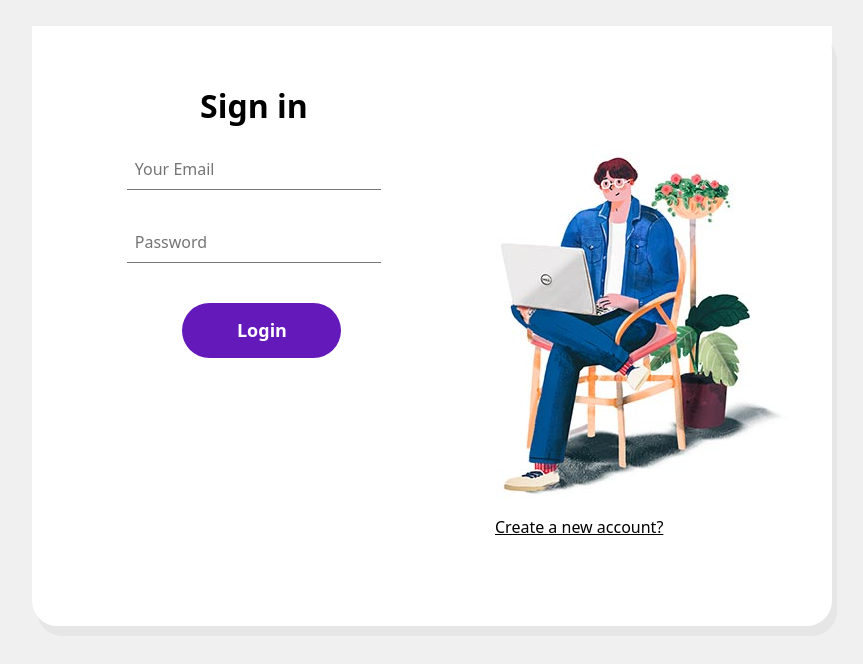
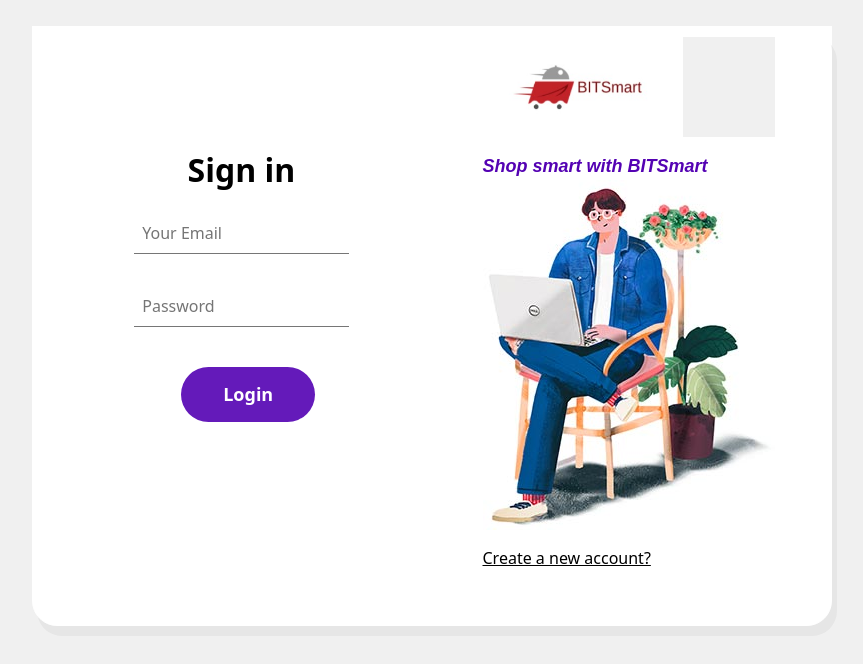
Before and after one commit to pjay20301/BITSmart, a React (Create React App) app in the folder client/: page /signIn in a window 1280 px wide. Shown: the top 664 px of the page, without its empty margins (208-1071 px from the left). Built offline with nearby package versions, Linux system fonts and the light colour scheme.

Commit message:
latest css

```diff
--- a/client/src/components/signIn/signIn.css
+++ b/client/src/components/signIn/signIn.css
@@ -28,7 +28,7 @@
 .signin-image {
     vertical-align: top;
     float: left;
-    margin-top: 7rem;
+    margin-top: 0rem;
     background-color: white;
 }
 
@@ -37,7 +37,8 @@
     vertical-align: top;
     background-color: white;
     float: right;
-    width: 350px;
+    width: 300px;
+    margin-top: 4rem;
 }
 
 .form-group {
@@ -70,6 +71,9 @@
     font-weight: 800;
     background-color: white;
 }
+.signin-image img{
+    background-color: white;
+}
 .signin-image a{
     background-color: white;
     color: black;
@@ -94,3 +98,12 @@ input[type=email], input[type=password]{
 input[type=email]+label i, input[type=password]+label i{
     background-color: white;
 }
+
+text {
+    background-color: white;
+    font-family: Arial, Helvetica, sans-serif;
+    font-style: italic;
+    color: #5402b3;
+    font-size: 18px;
+    font-weight: bold;
+}
--- a/client/src/components/signIn/signIn.jsx
+++ b/client/src/components/signIn/signIn.jsx
@@ -4,6 +4,7 @@ import './signIn.css'
 import signInImg from './signin-image.jpg'
 import { use } from 'bcrypt/promises'
 import { useNavigate } from 'react-router-dom'
+import logo from './logo.jpeg'
 
 const url = 'http://localhost:5000/api/'
 const SignIn = () => {
@@ -82,6 +83,10 @@ const handleSubmit = (e) => {
             </div>
             <div className='signin-image'>
                 <figure>
+                <img src={logo} alt='logo' style={{width: 200, height: 100}}></img>
+                </figure>
+                <text>Shop smart with BITSmart</text>
+                <figure>
                 <img src={signInImg} alt='sign up image'></img>
                 </figure>
                 <a href='/signUp' className='signin-image-link'>
--- a/client/src/components/signUp/SignUp.css
+++ b/client/src/components/signUp/SignUp.css
@@ -32,7 +32,7 @@
 .signup-image {
     vertical-align: top;
     float: left;
-    margin-top: 5rem;
+    margin-top: 0rem;
     background-color: white;
 }
 
@@ -48,6 +48,7 @@
 .form-group {
     vertical-align: top;
     padding: 1rem;
+    background-color: white;
 }
 
 
@@ -59,6 +60,9 @@
 
 .form-title{
     font-weight: 800;
+    background-color: white;
+}
+.signup-image img{
     background-color: white;
 }
 .signup-image a{
@@ -90,3 +94,12 @@ label i{
 input[type="radio"]{
     margin: 0 10px 0 10px;
   }
+
+  text {
+    background-color: white;
+    font-family: Arial, Helvetica, sans-serif;
+    font-style: italic;
+    color: #5402b3;
+    font-size: 18px;
+    font-weight: bold;
+}
--- a/client/src/components/signUp/SignUp.jsx
+++ b/client/src/components/signUp/SignUp.jsx
@@ -4,6 +4,7 @@ import './SignUp.css'
 import signUpImg from './signup-image.jpg'
 import { use } from 'bcrypt/promises';
 import { useNavigate } from 'react-router-dom';
+import logo from './logo.jpeg'
 const url = 'http://localhost:5000/api/'
 
 
@@ -129,6 +130,10 @@ const SignUp = () => {
         </div>
         <div className='signup-image'>
             <figure>
+                <img src={logo} alt='logo' style={{width: 200, height: 100}}></img>
+            </figure>
+            <text>Shop smart with BITSmart</text>
+            <figure>
             <img src={signUpImg} alt='sign up image'></img>
             </figure>
             <a href='/signIn' className='signup-image-link'>
```
Also changed, not shown: client/src/components/signIn/logo.jpeg (added), client/src/components/signUp/logo.jpeg (added).
